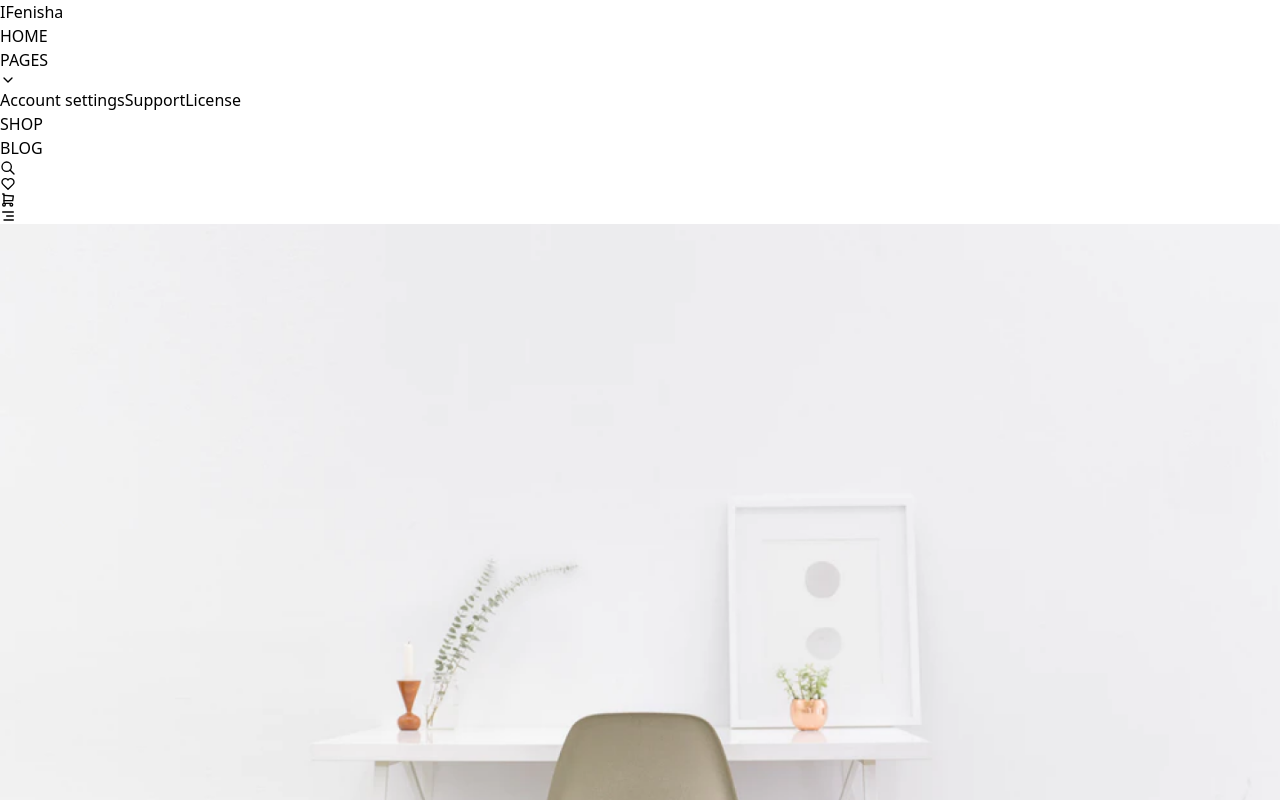
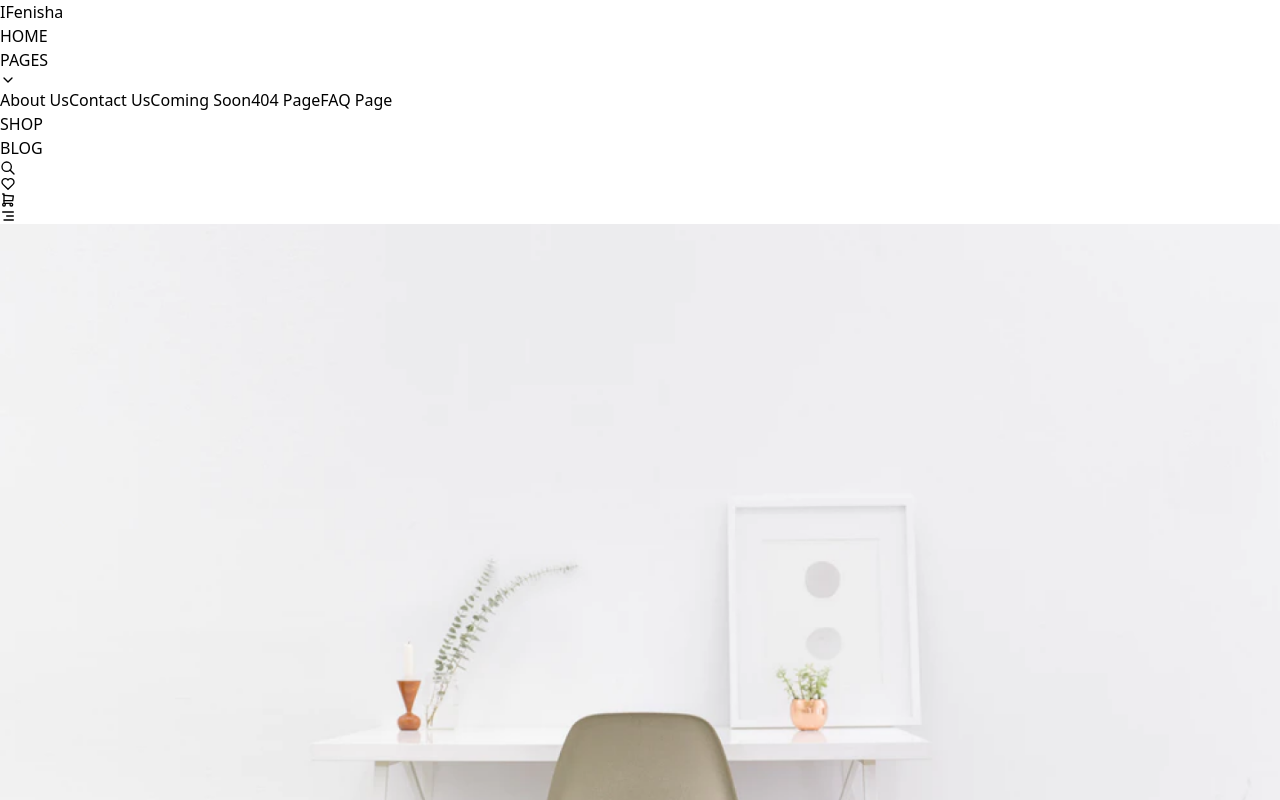
Before and after one commit to sen9kuni/ifenisha-store, a Next.js app: page / in a window 1280 px wide. Both pictures are taken after a click on the element "PAGES". Shown: the top 800 px of the page. Built offline with nearby package versions, Linux system fonts and the light colour scheme; no server answers.

Commit message:
fix: linking

```diff
--- a/components/Footer.jsx
+++ b/components/Footer.jsx
@@ -22,7 +22,7 @@ export default function Footer(){
                     <div className='flex flex-col gap-8'>
                         <span className='text-md font-medium'>COMPANY</span>
                         <div className='flex flex-col gap-4'>
-                            <Link href={'/#'}><span className='text-sm cursor-pointer'>About Us</span></Link>
+                            <Link href={'/main/About'}><span className='text-sm cursor-pointer'>About Us</span></Link>
                             <Link href={'/#'}><span className='text-sm cursor-pointer'>Help Center</span></Link>
                             <Link href={'/#'}><span className='text-sm cursor-pointer'>Licenses</span></Link>
                             <Link href={'/#'}><span className='text-sm cursor-pointer'>Market API</span></Link>
--- a/components/Header.jsx
+++ b/components/Header.jsx
@@ -63,9 +63,11 @@ export default function Header(){
                         page.active&&
                         <div style={{top: page.top, left: page.left}} className={'absolute rounded-md shadow-lg bg-white ring-1 ring-black ring-opacity-5 focus:outline-none z-10'}>
                             <div className='py-1' role='none'>
-                                <a href='#' className='text-gray-700 block px-4 py-2 text-sm' role='menuitem' id='menu-item-0'>Account settings</a>
-                                <a href='#' className='text-gray-700 block px-4 py-2 text-sm' role='menuitem' id='menu-item-1'>Support</a>
-                                <a href='#' className='text-gray-700 block px-4 py-2 text-sm' role='menuitem' id='menu-item-2'>License</a>
+                                <a href='/main/About' className='text-gray-700 block px-4 py-2 text-sm' role='menuitem' id='menu-item-0'>About Us</a>
+                                <a href='/main/Contact' className='text-gray-700 block px-4 py-2 text-sm' role='menuitem' id='menu-item-1'>Contact Us</a>
+                                <a href='/main/Comingsoon' className='text-gray-700 block px-4 py-2 text-sm' role='menuitem' id='menu-item-2'>Coming Soon</a>
+                                <a href='#' className='text-gray-700 block px-4 py-2 text-sm' role='menuitem' id='menu-item-3'>404 Page</a>
+                                <a href='/main/Faq' className='text-gray-700 block px-4 py-2 text-sm' role='menuitem' id='menu-item-4'>FAQ Page</a>
                             </div>
                         </div>
                     }
```
